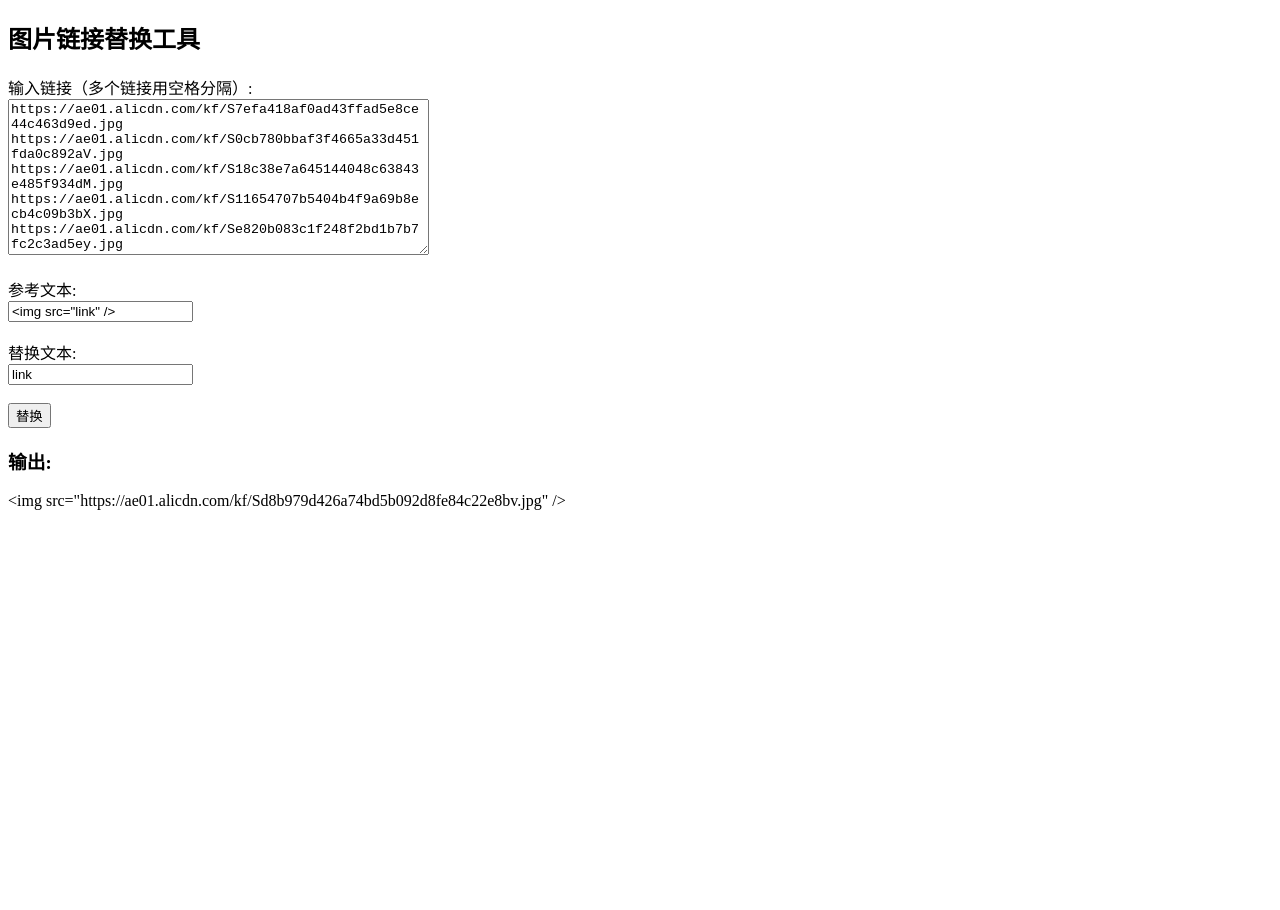
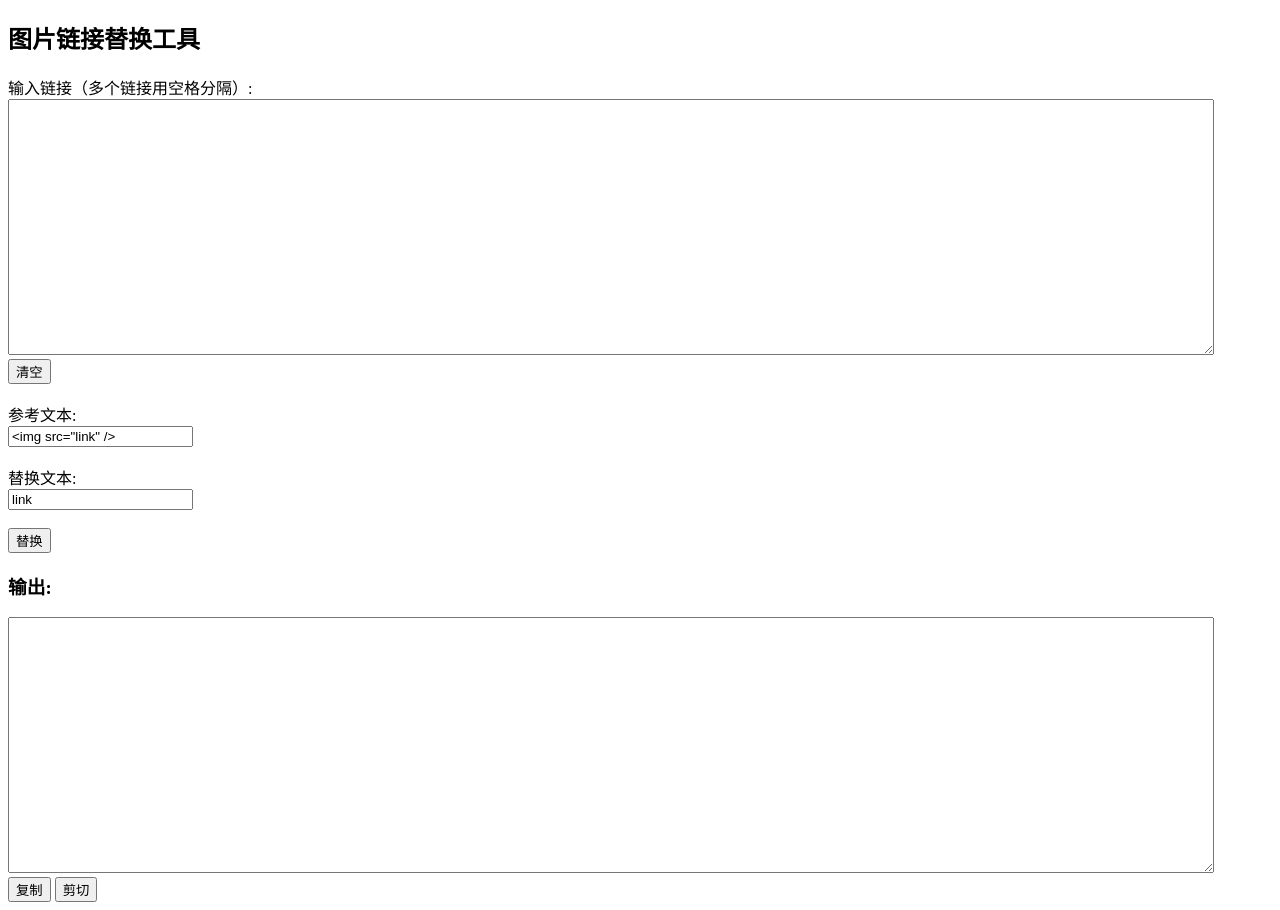
Before and after one commit to Project0ne/add-tag, a plain HTML site: page index.html in a window 1280 px wide. Before the commit the page ends 800 px from the top, so only its background shows below. Drawn offline with Linux system fonts and the light colour scheme.

Commit message:
Update index.html

```diff
--- a/index.html
+++ b/index.html
@@ -4,13 +4,21 @@
     <meta charset="UTF-8">
     <meta name="viewport" content="width=device-width, initial-scale=1.0">
     <title>替换文本中的链接</title>
+    <style>
+        textarea {
+            width: 1200px;
+            height: 250px;
+            resize: both;
+        }
+    </style>
 </head>
 <body>
     <h2>图片链接替换工具</h2>
 
     <form id="replaceForm">
         <label for="inputLinks">输入链接（多个链接用空格分隔）:</label><br>
-        <textarea id="inputLinks" name="inputLinks" rows="10" cols="50">https://ae01.alicdn.com/kf/S7efa418af0ad43ffad5e8ce44c463d9ed.jpg https://ae01.alicdn.com/kf/S0cb780bbaf3f4665a33d451fda0c892aV.jpg https://ae01.alicdn.com/kf/S18c38e7a645144048c63843e485f934dM.jpg https://ae01.alicdn.com/kf/S11654707b5404b4f9a69b8ecb4c09b3bX.jpg https://ae01.alicdn.com/kf/Se820b083c1f248f2bd1b7b7fc2c3ad5ey.jpg https://ae01.alicdn.com/kf/S7f240229987f483a8215cd242ec2ec6a1.jpg https://ae01.alicdn.com/kf/Sf3eb479f49444a22b3fa7e7248368232j.jpg https://ae01.alicdn.com/kf/S86114aa15d31464094c4a97a18eddb8eA.jpg https://ae01.alicdn.com/kf/S738c459f49d2479183a8f527a76d04307.jpg https://ae01.alicdn.com/kf/Sda103a73b2c9424fa404aeae79e18381G.jpg https://ae01.alicdn.com/kf/Sfebf9b226e494b8094f4663f2be274abc.jpg https://ae01.alicdn.com/kf/S413afa4d84554dcc80787ec0197c3ffeI.jpg https://ae01.alicdn.com/kf/S7ec9b0f753c04fa1a1f562b362e9aeb90.jpg https://ae01.alicdn.com/kf/S045102ff43624fca93b8509bae6dfa43j.jpg https://ae01.alicdn.com/kf/Sb7c14e709726443a83d8db63ec305bcbb.jpg https://ae01.alicdn.com/kf/S386b8a0c59ce472c983bc01e4c798acdJ.jpg https://ae01.alicdn.com/kf/S901027a4077f40eab6eebd0bfdfd3493K.jpg https://ae01.alicdn.com/kf/S429cb1e2fa7e423ba6569019d1e75405L.jpg https://ae01.alicdn.com/kf/S5c75dd58eba9442cab28073bf6c6055ce.jpg https://ae01.alicdn.com/kf/Sd8b979d426a74bd5b092d8fe84c22e8bv.jpg</textarea><br><br>
+        <textarea id="inputLinks" name="inputLinks" rows="10" cols="50"></textarea><br>
+        <button type="button" onclick="clearInput()">清空</button><br><br>
 
         <label for="refText">参考文本:</label><br>
         <input type="text" id="refText" name="refText" value="&lt;img src=&quot;link&quot; /&gt;"><br><br>
@@ -22,9 +30,9 @@
     </form>
 
     <h3>输出:</h3>
-    <div id="output">
-        &lt;img src=&quot;https://ae01.alicdn.com/kf/Sd8b979d426a74bd5b092d8fe84c22e8bv.jpg&quot; /&gt;
-    </div>
+    <textarea id="output" readonly></textarea><br>
+    <button type="button" onclick="copyOutput()">复制</button>
+    <button type="button" onclick="cutOutput()">剪切</button>
 
     <script>
         function replaceText() {
@@ -34,10 +42,26 @@
 
             var output = '';
             inputLinks.forEach(link => {
-                output += refText.replace(replaceText, link) + '<br>';
+                output += refText.replace(replaceText, link) + '\n';
             });
 
-            document.getElementById('output').innerHTML = output;
+            document.getElementById('output').value = output;
+        }
+
+        function clearInput() {
+            document.getElementById('inputLinks').value = '';
+        }
+
+        function copyOutput() {
+            var output = document.getElementById('output');
+            output.select();
+            document.execCommand('copy');
+        }
+
+        function cutOutput() {
+            var output = document.getElementById('output');
+            output.select();
+            document.execCommand('cut');
         }
     </script>
 </body>
```
